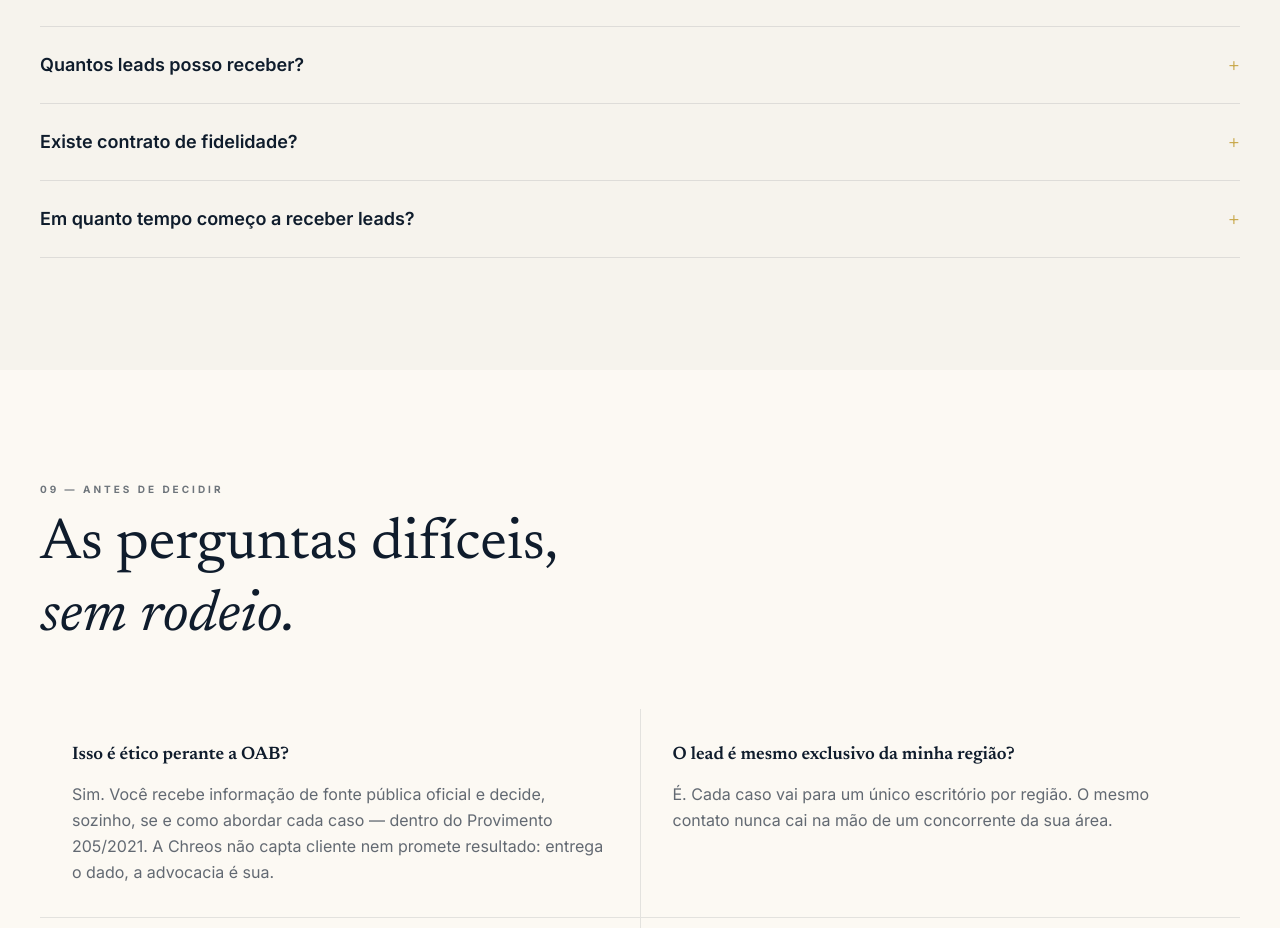
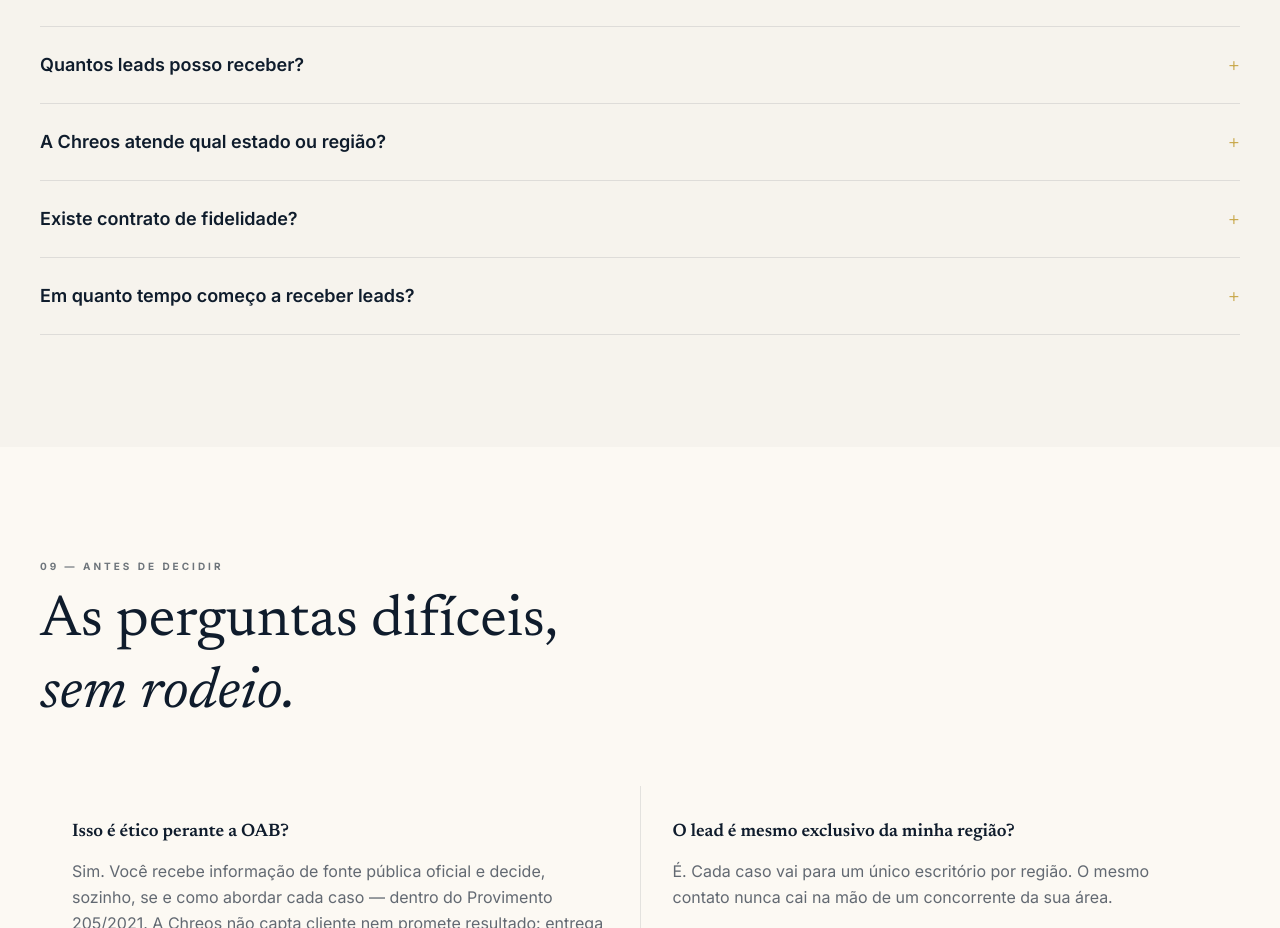
Before and after one commit to gian-lepear/chreos-lp, a React (Vite) app: page / in a window 1280 px wide. Shown: the part 8483-9411 px from the top of the page. Built offline with nearby package versions, Linux system fonts and the light colour scheme; no server answers.

Commit message:
seo: FAQ de cobertura regional (capta 'atende meu estado')
Nova pergunta 'A Chreos atende qual estado ou regiao?' na FAQ visivel
(landing.ts) + espelho no FAQPage JSON-LD. Captura cauda longa de busca
do advogado por regiao e reforca exclusividade regional.

```diff
--- a/index.html
+++ b/index.html
@@ -173,6 +173,14 @@
               },
               {
                 "@type": "Question",
+                "name": "A Chreos atende qual estado ou região?",
+                "acceptedAnswer": {
+                  "@type": "Answer",
+                  "text": "Monitoramos editais de leilão de cartórios de todas as regiões — você configura no seu perfil os estados e comarcas onde quer receber leads, com exclusividade regional."
+                }
+              },
+              {
+                "@type": "Question",
                 "name": "Existe contrato de fidelidade?",
                 "acceptedAnswer": {
                   "@type": "Answer",
--- a/src/data/landing.ts
+++ b/src/data/landing.ts
@@ -191,6 +191,10 @@ export const FAQ = [
     a: "O volume depende dos filtros configurados e da sua região — perfis mais amplos geram mais leads. Na demonstração mostramos exatamente quanto o seu perfil pode gerar.",
   },
   {
+    q: "A Chreos atende qual estado ou região?",
+    a: "Monitoramos editais de leilão de cartórios de todas as regiões — você configura no seu perfil os estados e comarcas onde quer receber leads, com exclusividade regional.",
+  },
+  {
     q: "Existe contrato de fidelidade?",
     a: "Não. Você começa quando quiser, pausa quando quiser e ajusta seu perfil a qualquer momento.",
   },
```
